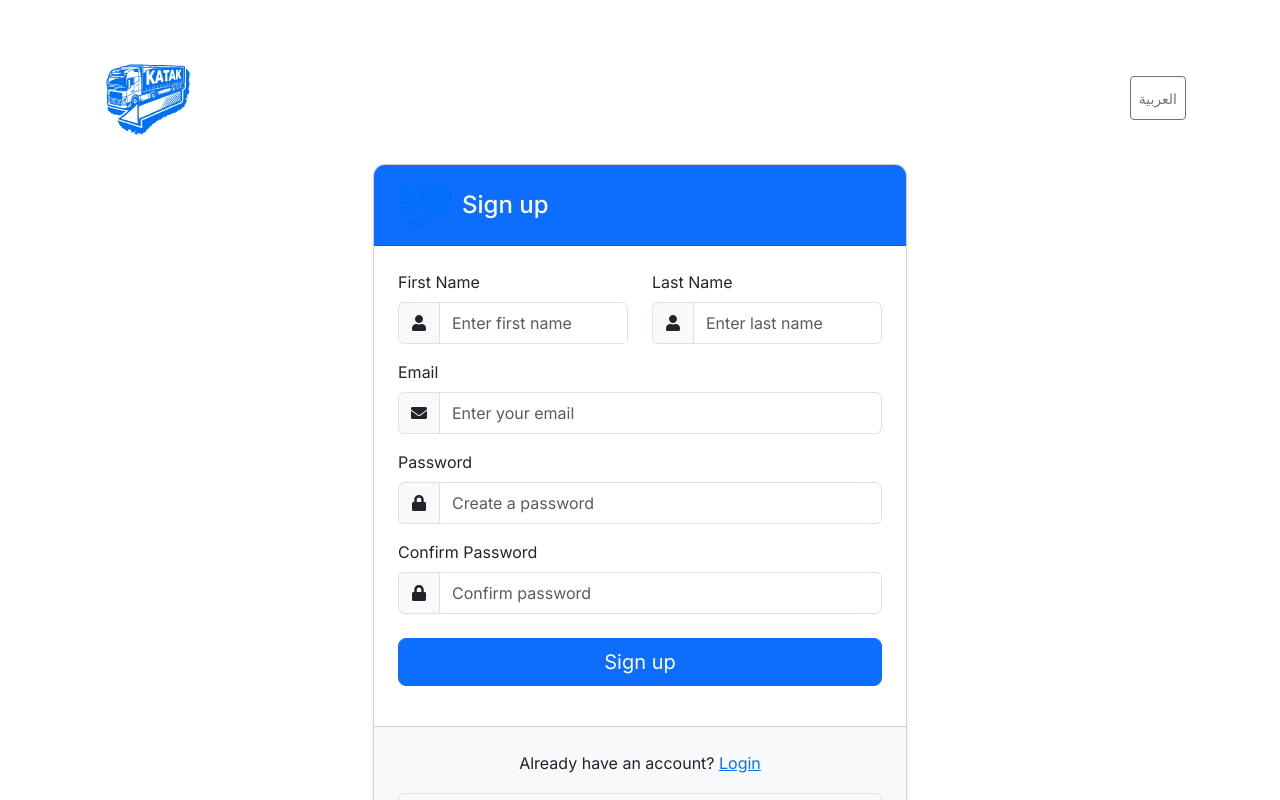
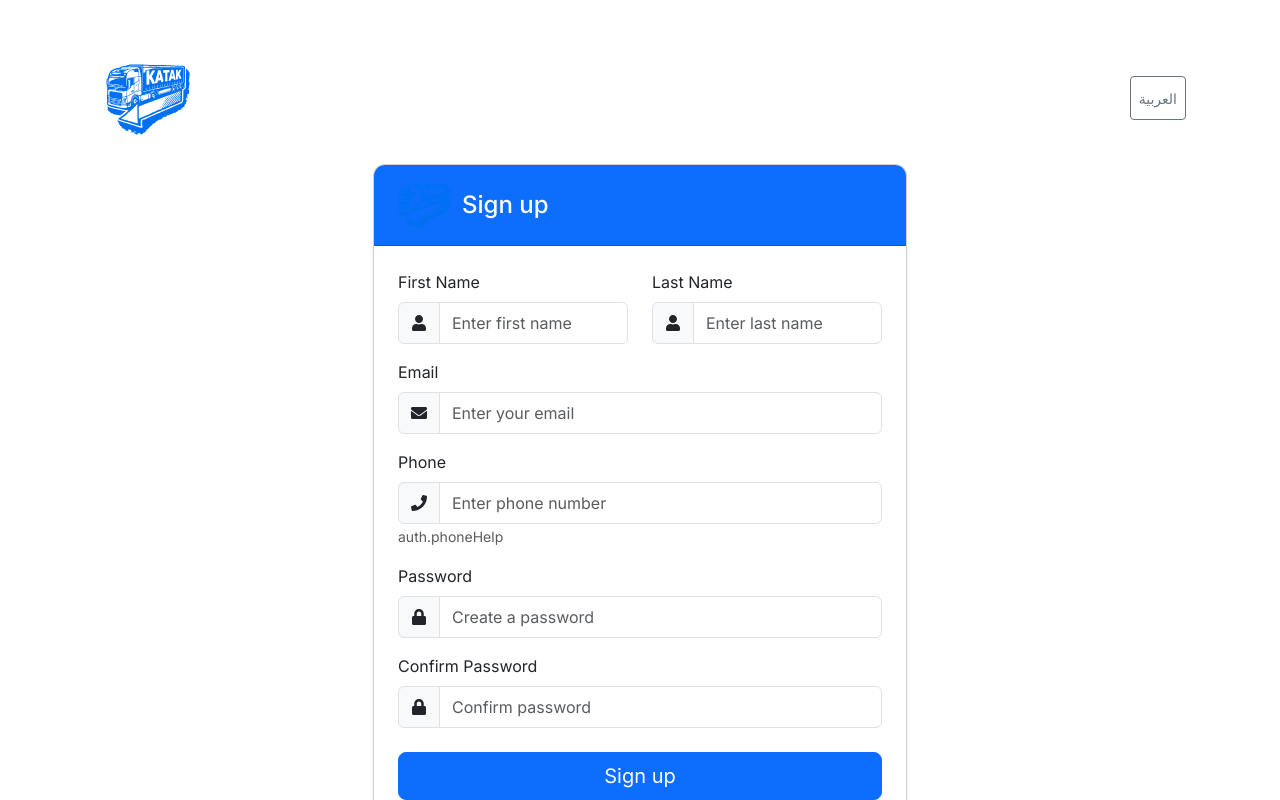
Before and after one commit to katakksa-wq/khatak2, a Next.js app: page /register in a window 1280 px wide. Shown: the top 800 px of the page. Built offline with nearby package versions, Linux system fonts and the light colour scheme; no server answers.

Commit message:
number register

```diff
--- a/app/register/page.tsx
+++ b/app/register/page.tsx
@@ -4,7 +4,7 @@ import React, { useState } from 'react';
 import { Container, Row, Col, Form, Button, Card, Alert } from 'react-bootstrap';
 import Link from 'next/link';
 import { useRouter } from 'next/navigation';
-import { FaUser, FaLock, FaEnvelope, FaTruck } from 'react-icons/fa';
+import { FaUser, FaLock, FaEnvelope, FaTruck, FaPhone } from 'react-icons/fa';
 import { useAuth } from '@/contexts/AuthContext';
 import { useLanguage } from '@/contexts/LanguageContext';
 import LanguageSwitcher from '@/components/LanguageSwitcher';
@@ -17,7 +17,8 @@ export default function RegisterPage() {
     lastName: '',
     email: '',
     password: '',
-    confirmPassword: ''
+    confirmPassword: '',
+    phone: ''
   });
   const [loading, setLoading] = useState(false);
   const [error, setError] = useState('');
@@ -48,9 +49,16 @@ export default function RegisterPage() {
     setError('');
 
     try {
+      // Format phone number if it's a Saudi ID number (10 digits)
+      let phone = formData.phone;
+      if (/^\d{10}$/.test(phone)) {
+        phone = `+966${phone}`;
+      }
+
       await register(formData.email, formData.password, {
         firstName: formData.firstName,
         lastName: formData.lastName,
+        phone: phone,
         role: 'CLIENT'
       });
 
@@ -139,6 +147,26 @@ export default function RegisterPage() {
                 </Form.Group>
 
                 <Form.Group className="mb-3">
+                  <Form.Label><TranslatedText text="auth.phone" /></Form.Label>
+                  <div className="input-group">
+                    <span className="input-group-text">
+                      <FaPhone />
+                    </span>
+                    <Form.Control
+                      type="tel"
+                      name="phone"
+                      value={formData.phone}
+                      onChange={handleChange}
+                      placeholder={t('auth.phonePlaceholder')}
+                      required
+                    />
+                  </div>
+                  <small className="form-text text-muted">
+                    <TranslatedText text="auth.phoneHelp" />
+                  </small>
+                </Form.Group>
+
+                <Form.Group className="mb-3">
                   <Form.Label><TranslatedText text="auth.password" /></Form.Label>
                   <div className="input-group">
                     <span className="input-group-text">
```
Also changed, not shown: app/register/driver/page.tsx (+7 -1 lines).
